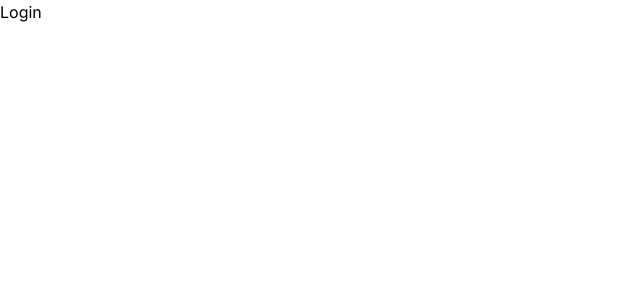
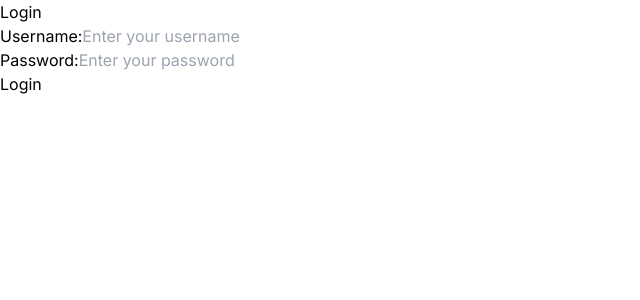
Before and after one commit to rit628/Pay-Array, a Next.js app in the folder frontend/: page /login in a window 1280 px wide. Shown: the top 300 px of the page, without its empty margins (0-640 px from the left). Built offline with nearby package versions, Linux system fonts and the light colour scheme.

Commit message:
created _app.tsx and updated login

```diff
--- a/frontend/app/(auth)/login/page.tsx
+++ b/frontend/app/(auth)/login/page.tsx
@@ -1,3 +1,55 @@
-export default function Login() {
-    return <h1>Login</h1>;
-}
+'use client'
+import { useState } from 'react'
+
+const LoginPage: React.FC = () => {
+  const [formData, setFormData] = useState({
+    username: '',
+    password: '',
+  });
+
+  const handleChange = (e: React.ChangeEvent<HTMLInputElement>) => {
+    const { name, value } = e.target;
+    setFormData({ ...formData, [name]: value });
+  };
+
+  const handleSubmit = (e: React.FormEvent<HTMLFormElement>) => {
+    e.preventDefault();
+    console.log(formData);
+    // logic
+  };
+
+  return (
+    <div>
+      <h1>Login</h1>
+      <form onSubmit={handleSubmit}>
+        <div>
+          <label htmlFor="username">Username:</label>
+          <input
+            type="text"
+            id="username"
+            name="username"
+            value={formData.username}
+            onChange={handleChange}
+            placeholder="Enter your username"
+            required
+          />
+        </div>
+        <div>
+          <label htmlFor="password">Password:</label>
+          <input
+            type="password"
+            id="password"
+            name="password"
+            value={formData.password}
+            onChange={handleChange}
+            placeholder="Enter your password"
+            required
+          />
+        </div>
+        <button type="submit">Login</button>
+      </form>
+    </div>
+  );
+};
+
+export default LoginPage;
--- /dev/null
+++ b/frontend/app/_app.tsx
@@ -0,0 +1,8 @@
+import '../styles/globals.css'
+import type { AppProps } from 'next/app'
+
+function MyApp({ Component, pageProps }: AppProps) {
+  return <Component {...pageProps} />
+}
+
+export default MyApp
--- a/frontend/app/layout.tsx
+++ b/frontend/app/layout.tsx
@@ -1,6 +1,6 @@
 import type { Metadata } from "next";
 import { Inter } from "next/font/google";
-import "./globals.css";
+import "./styles/globals.css";
 
 const inter = Inter({ subsets: ["latin"] });
 
--- a/frontend/package.json
+++ b/frontend/package.json
@@ -11,7 +11,7 @@
   },
   "dependencies": {
     "next": "14.1.0",
-    "react": "^18",
+    "react": "^18.2.0",
     "react-dom": "^18"
   },
   "devDependencies": {
```
Also changed, not shown: frontend/app/styles/globals.css (renamed from frontend/app/globals.css), 1 other file (tests, documents, lock files or other folders).
